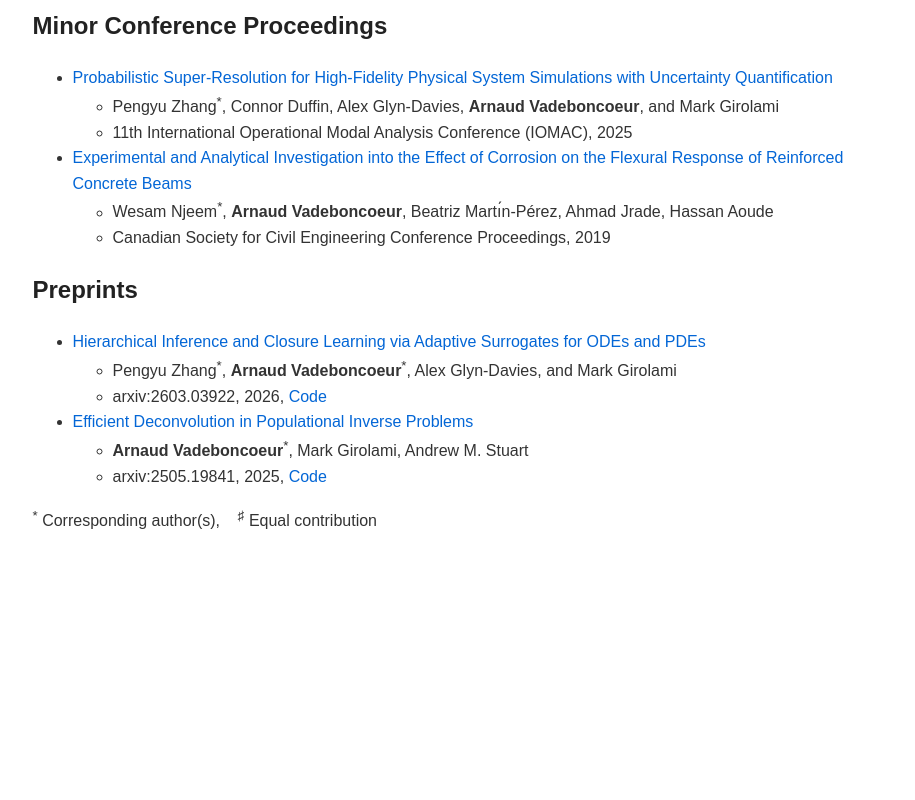
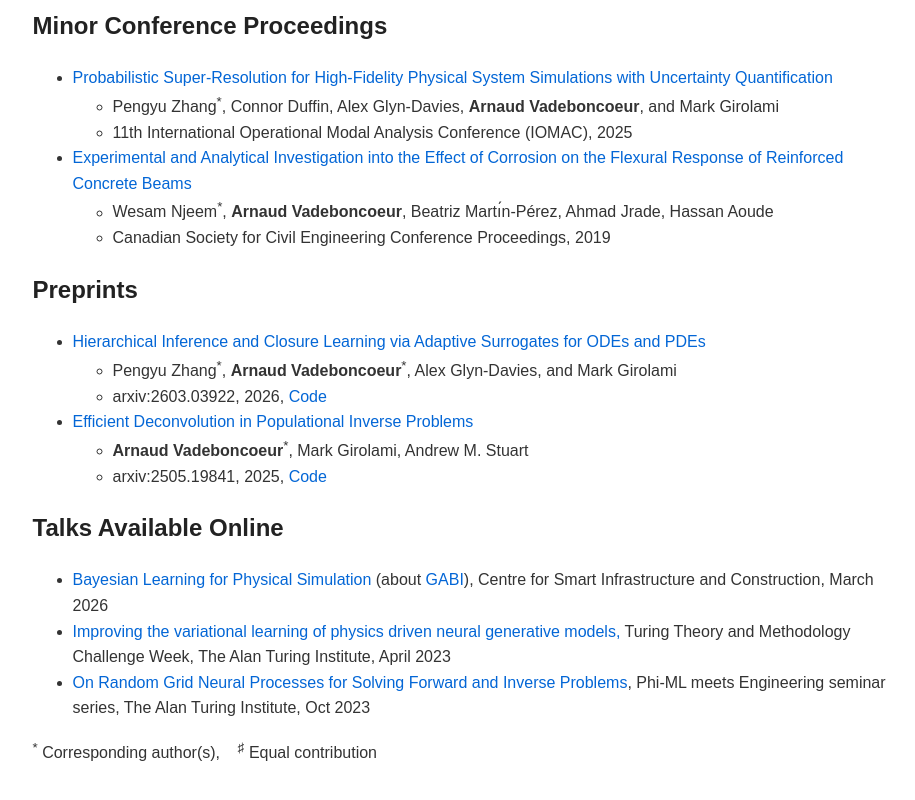
Before and after one commit to ArnaudVadeboncoeur/ArnaudVadeboncoeur.github.io, a plain HTML site: page index.html in a window 1280 px wide. Shown: the part 1416-2216 px from the top of the page, without its empty margins (170-1085 px from the left). Before the commit the page ends 2006 px from the top, so only its background shows below. Drawn offline with Linux system fonts and the light colour scheme.

Commit message:
added online talks

```diff
--- a/index.html
+++ b/index.html
@@ -134,6 +134,16 @@
         </ul>
       </a>
   </ul>
+
+   <h2>Talks Available Online</h2>
+  <ul>
+      <li><a href="https://www.youtube.com/watch?v=edQWkI6O1tc" target="_blank">Bayesian Learning for Physical Simulation</a> (about <a href="https://openreview.net/forum?id=QMMlaI9VbR" target="_blank">GABI</a>), Centre for Smart Infrastructure and Construction, March 2026</li>
+      <li><a href="https://www.youtube.com/watch?v=m8w_ExRaqDI" target="_blank">Improving the variational learning of physics driven neural generative models,</a>
+        Turing Theory and Methodology Challenge Week, The Alan Turing Institute, April 2023</li>
+      <li><a href="https://www.youtube.com/watch?v=BKXAKtjH_3o" target="_blank">On Random Grid Neural Processes for Solving Forward and Inverse Problems</a>,
+        Phi-ML meets Engineering seminar series, The Alan Turing Institute, Oct 2023</li> </a>
+  </ul>
+
   <p><sup>*</sup> Corresponding author(s), &nbsp;&nbsp; <sup>&#x266F;</sup> Equal contribution</p>
 </body>
 </html>
```
